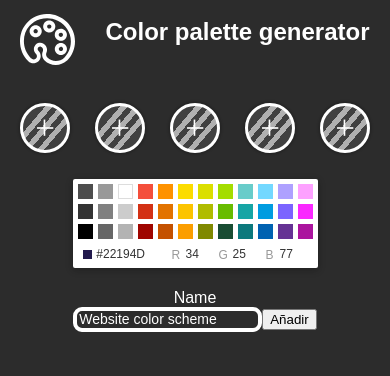
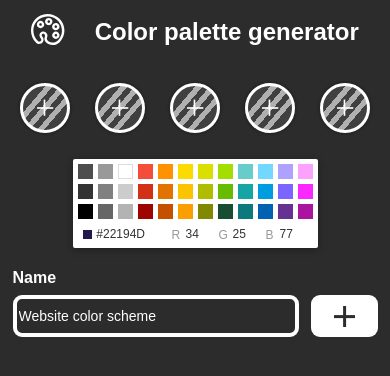
Before and after one commit to ivvasel/pruebaOxygen, a React (Create React App) app in the folder app2/: page / in a window 390 px wide. Shown: the top 376 px of the page. Built offline with nearby package versions, Linux system fonts and the light colour scheme; the HTML template or start-up script is replaced by a standard one.

Commit message:
Diseño OK

```diff
--- a/app2/src/App.css
+++ b/app2/src/App.css
@@ -15,6 +15,7 @@ header{
   font-weight: 700;
   line-height: 54px;
   margin: 34px 0 56px 0;
+  max-height: 54px;
 }
 
 .container-wrap{
@@ -72,8 +73,7 @@ header{
   border-radius: 10px;
   width: fit-content;
   padding: 12px;
-  margin: 0 5px 0 5px;
-  cursor: pointer;;
+  cursor: pointer;
 
 }
 .circuloSaved{
@@ -93,12 +93,49 @@ input{
   border: 4px solid white;
   border-radius: 9px;
   color:white;
+  width: 274px;
 }
 input::placeholder{
   color:white;
   font-size: 14px;
 }
+.cardSaved{
+  width: fit-content;
+  padding: 12px;
+  margin: 0 5px 0 5px;
+}
+.cardSaved > div{
+  font-weight: 400px;
+  font-size: 16px;
+  line-height: 24px;
+}
+.header-Palettesaved{
+  display: flex;
+  justify-content: space-between;
+  align-items: center;
+}
+.container-input{
+  display: flex;
+  flex-direction: column;
+  align-items: baseline;
+  gap:8px
+}
+.input-button{
+  display: flex;
+  max-width: 100%;
+  gap:12px
 
+}
+.buttonAdd{
+  display: flex;
+  justify-content: center;
+  align-items: center;
+  background-color: white;
+  border-radius: 9px;
+  width: 67px;
+  height: 42px;
+  cursor: pointer;
+}
 @media (max-width:450px){
   .paleta{
     gap: 25px;
@@ -111,6 +148,7 @@ input::placeholder{
     font-size: 24px;
     line-height: 36px;
     margin: 14px 0 28px 0;
+    height: 31px;
   }
   .listFavs{
     justify-content: center;
--- /dev/null
+++ b/app2/src/components/AddButton.js
@@ -0,0 +1,24 @@
+import React from "react";
+
+export default function AddButton({onClick}) {
+  return (
+    <div className="buttonAdd" onClick={onClick}>
+      <svg
+        width="21"
+        height="21"
+        viewBox="0 0 21 21"
+        fill="none"
+        xmlns="http://www.w3.org/2000/svg">
+        <line
+          x1="10.6"
+          y1="6.55671e-08"
+          x2="10.6"
+          y2="21"
+          stroke="#2C2C2C"
+          stroke-width="3"
+        />
+        <line x1="21" y1="10.6" y2="10.6" stroke="#2C2C2C" stroke-width="3" />
+      </svg>
+    </div>
+  );
+}
--- a/app2/src/components/ListFavs.js
+++ b/app2/src/components/ListFavs.js
@@ -1,4 +1,5 @@
 import React, { useState } from "react";
+import Trash from "../icons/Trash";
 import Circle from "./Circle";
 
 export default function ListFavs({ saved = [], setSaved, handlePickSaved }) {
@@ -11,9 +12,15 @@ export default function ListFavs({ saved = [], setSaved, handlePickSaved }) {
     <div name="favs" className="listFavs">
       {saved.map((item, index) => {
         return (
-          <div>
-            <div>{item.name}</div>
-            <button onClick={() => handleDelete(index)}>BORRAR</button>
+          <div className="cardSaved">
+            <div className="header-Palettesaved">
+              <div id="namePalette">{item.name}</div>
+              <div
+                style={{ cursor: "pointer" }}
+                onClick={() => handleDelete(index)}>
+                <Trash />
+              </div>
+            </div>
             <div
               name="listaColores"
               className="PaletaSaved"
--- a/app2/src/components/Wrap.js
+++ b/app2/src/components/Wrap.js
@@ -1,5 +1,6 @@
 import React, { useRef, useState } from "react";
 import useLocalStorage from "../hooks/useLocalStorage";
+import AddButton from "./AddButton";
 import ListColors from "./ListColors";
 import ListFavs from "./ListFavs";
 
@@ -31,13 +32,15 @@ export default function Wrap() {
   return (
     <div className="container-wrap">
       <ListColors palette={palette} setPalette={setPalette}>
-        <div name="Name">
-          <div>Name</div>
-          <input
-            type={"text"}
-            ref={textInput}
-            placeholder="Website color scheme"></input>
-          <button onClick={handleSave}>Añadir</button>
+        <div name="Name" className="container-input">
+          <div style={{fontWeight:"700",fontSize:"16px"}}>Name</div>
+          <div className="input-button">
+            <input
+              type={"text"}
+              ref={textInput}
+              placeholder="Website color scheme"></input>
+            <AddButton onClick={handleSave}>Añadir</AddButton>
+          </div>
         </div>
       </ListColors>
 
--- a/app2/src/icons/Icon.js
+++ b/app2/src/icons/Icon.js
@@ -3,8 +3,7 @@ import React from "react";
 export default function Icon() {
   return (
     <svg
-      width="55"
-      height="51"
+      height="parent"
       viewBox="0 0 55 51"
       fill="none"
       xmlns="http://www.w3.org/2000/svg">
--- /dev/null
+++ b/app2/src/icons/Trash.js
@@ -0,0 +1,23 @@
+import React from "react";
+
+export default function Trash() {
+  return (
+    <svg
+      width="22"
+      height="22"
+      viewBox="0 0 22 22"
+      fill="none"
+      xmlns="http://www.w3.org/2000/svg">
+      <path
+        d="M8.47916 2.75C8.47916 2.3703 8.78697 2.0625 9.16666 2.0625H12.8333C13.213 2.0625 13.5208 2.3703 13.5208 2.75V3.4375H17.4167C17.7964 3.4375 18.1042 3.7453 18.1042 4.125C18.1042 4.5047 17.7964 4.8125 17.4167 4.8125H4.58333C4.20363 4.8125 3.89583 4.5047 3.89583 4.125C3.89583 3.7453 4.20363 3.4375 4.58333 3.4375H8.47916V2.75Z"
+        fill="white"
+      />
+      <path
+        fill-rule="evenodd"
+        clip-rule="evenodd"
+        d="M5.7199 7.28272C5.74569 7.0506 5.94189 6.875 6.17543 6.875H15.8246C16.0581 6.875 16.2543 7.0506 16.2801 7.28272L16.4636 8.93395C16.7943 11.9103 16.7943 14.9142 16.4636 17.8906L16.4455 18.0532C16.325 19.1372 15.4849 20.0016 14.4047 20.1528C12.1459 20.469 9.85406 20.469 7.59526 20.1528C6.51509 20.0016 5.67494 19.1372 5.55449 18.0532L5.53643 17.8906C5.20572 14.9142 5.20572 11.9103 5.53643 8.93395L5.7199 7.28272ZM9.85416 10.45C9.85416 10.0703 9.54636 9.76249 9.16666 9.76249C8.78697 9.76249 8.47916 10.0703 8.47916 10.45V16.8667C8.47916 17.2464 8.78697 17.5542 9.16666 17.5542C9.54636 17.5542 9.85416 17.2464 9.85416 16.8667L9.85416 10.45ZM13.5208 10.45C13.5208 10.0703 13.213 9.76249 12.8333 9.76249C12.4536 9.76249 12.1458 10.0703 12.1458 10.45V16.8667C12.1458 17.2464 12.4536 17.5542 12.8333 17.5542C13.213 17.5542 13.5208 17.2464 13.5208 16.8667V10.45Z"
+        fill="white"
+      />
+    </svg>
+  );
+}
```
